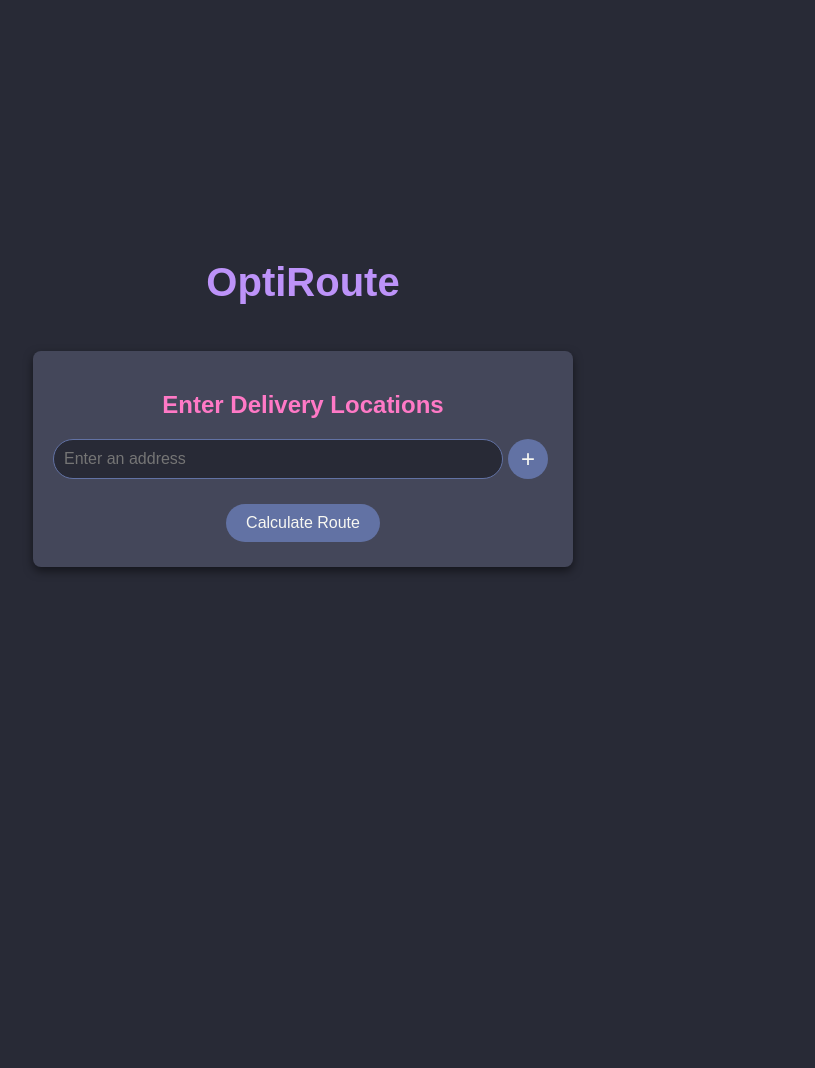
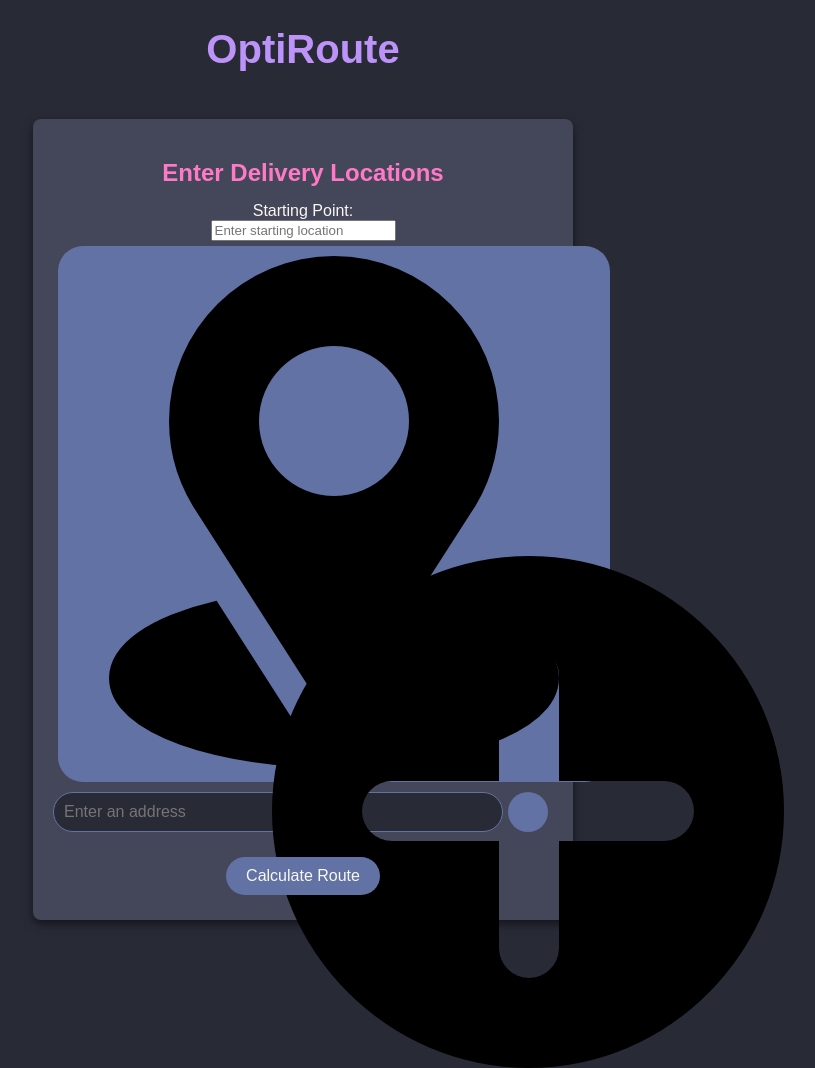
Before and after one commit to thekalvpsia/optiroute, a Flask app: page / in a window 1280 px wide. Shown: the whole page, without its empty margins (337-1152 px from the left). Before the commit the page ends 572 px from the top, so only its background shows below. Run offline with Flask 3, Linux system fonts and the light colour scheme.

Commit message:
input for starting point

```diff
--- a/templates/index.html
+++ b/templates/index.html
@@ -15,6 +15,24 @@
         <section id="form-section">
             <h2>Enter Delivery Locations</h2>
             <form id="route-form">
+                <!-- Starting Point Input -->
+                <div class="starting-point">
+                    <label for="starting-address">Starting Point:</label>
+                    <div class="starting-point-container">
+                        <input
+                            type="text"
+                            id="starting-address"
+                            name="starting_address"
+                            placeholder="Enter starting location"
+                            required
+                        />
+                        <button type="button" id="get-location-btn" aria-label="Use current location">
+                            <img src="/static/images/location-icon.png" alt="Location" />
+                        </button>
+                    </div>
+                </div>
+
+                <!-- Delivery Locations -->
                 <div id="address-container">
                     <div class="address-field">
                         <input
@@ -24,10 +42,11 @@
                             required
                         />
                         <button type="button" class="add-address-btn" aria-label="Add address">
-                            +
+                            <img src="/static/images/add-icon.png" alt="Add" />
                         </button>
                     </div>
                 </div>
+
                 <button type="submit" id="calculate-route-btn">Calculate Route</button>
             </form>
         </section>
```
